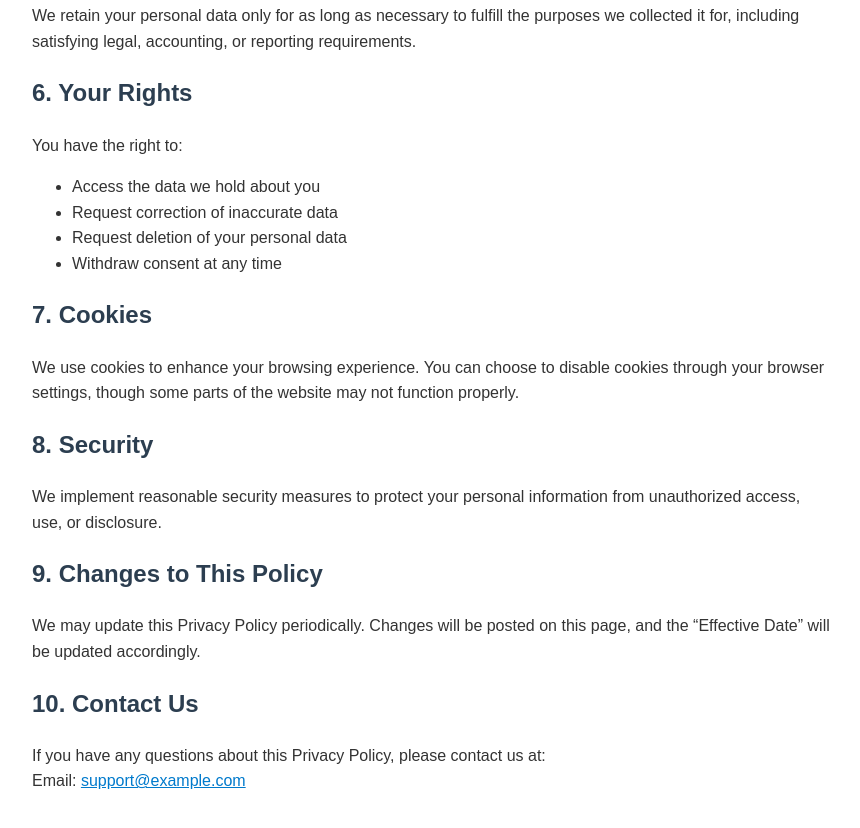
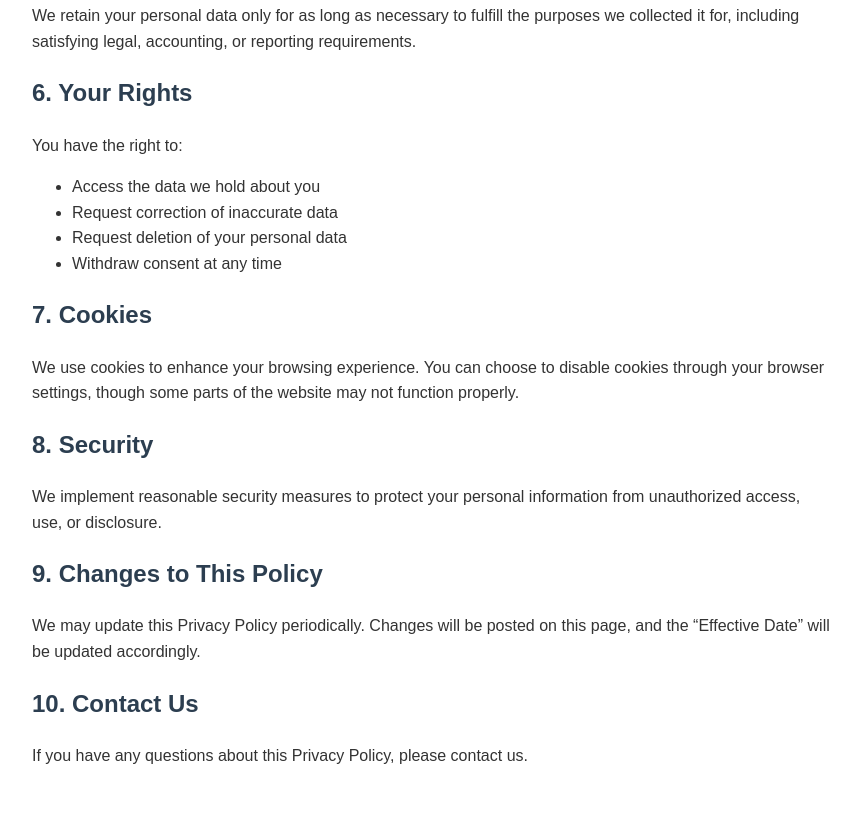
Before and after one commit to SEOBoise/redbuilt, a plain HTML site: page privacy-policy.html in a window 1280 px wide. Shown: the part 942-1770 px from the top of the page, without its empty margins (208-1068 px from the left). Drawn offline with Linux system fonts and the light colour scheme.

Commit message:
Update privacy-policy.html

```diff
--- a/privacy-policy.html
+++ b/privacy-policy.html
@@ -95,8 +95,8 @@
 
         <h2>10. Contact Us</h2>
         <p>
-            If you have any questions about this Privacy Policy, please contact us at:
-            <br>Email: <a href="mailto:support@example.com">support@example.com</a>
+            If you have any questions about this Privacy Policy, please contact us.
+    </a>
         </p>
     </div>
 </body>
```
